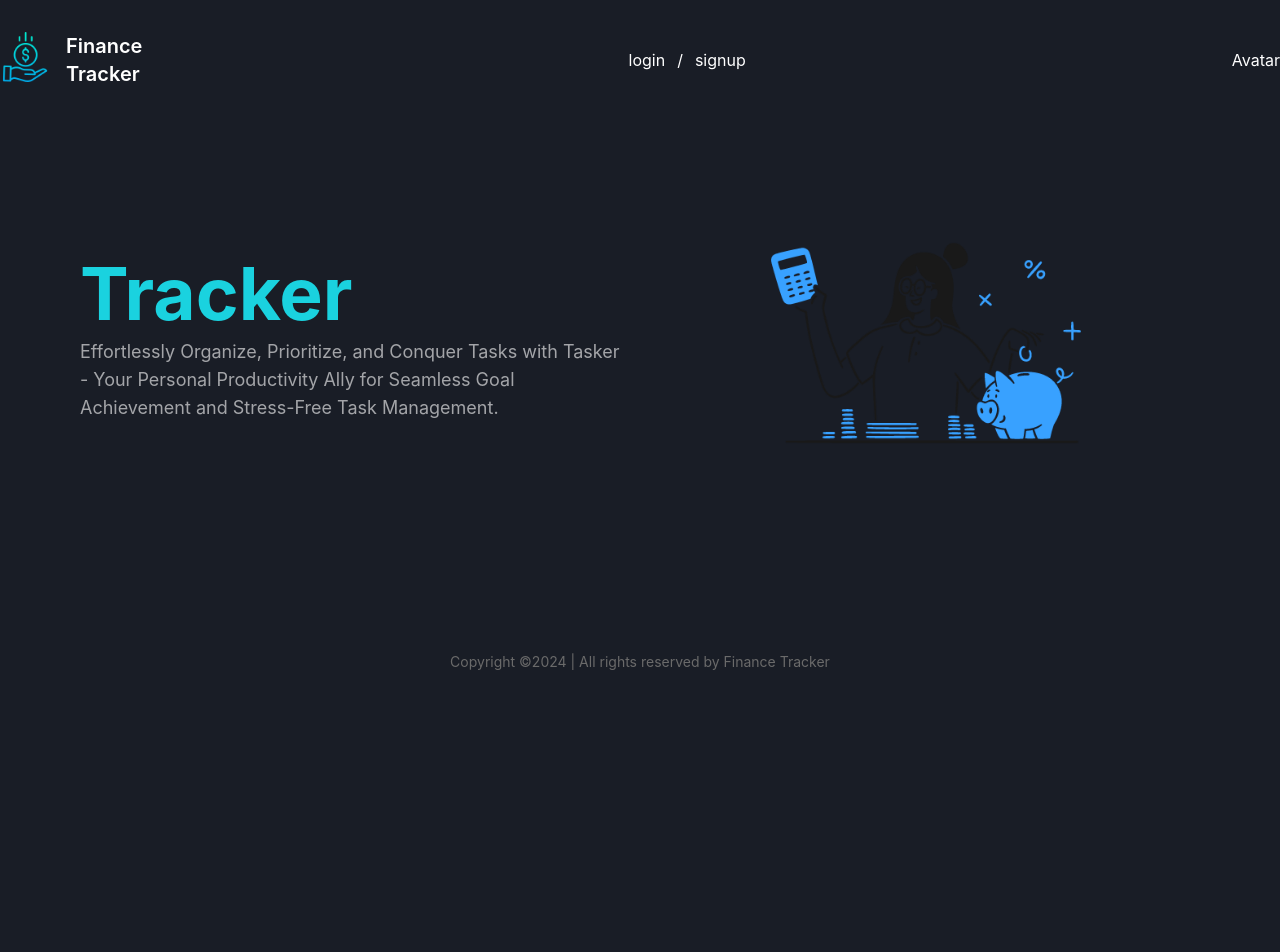
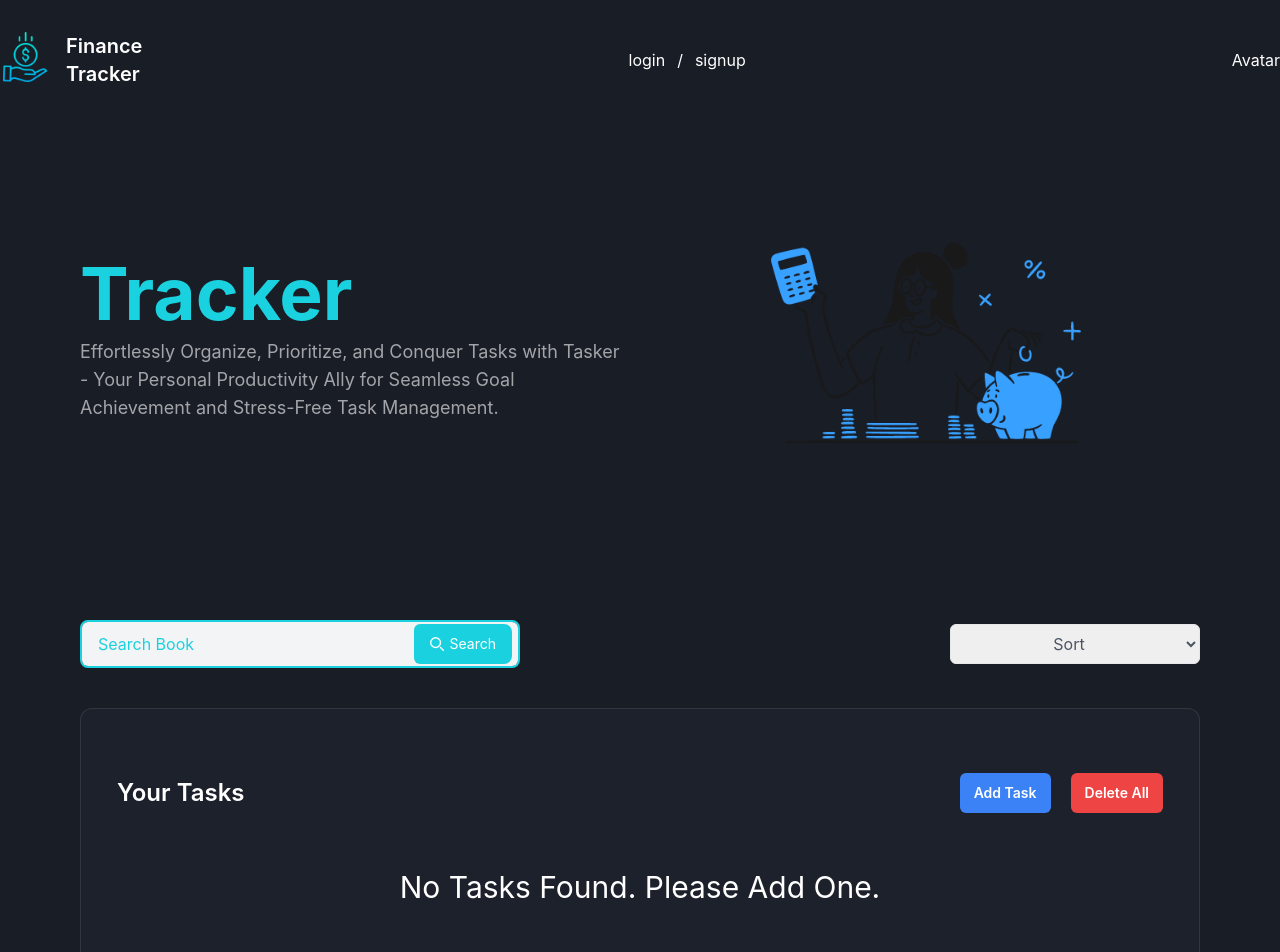
Before and after one commit to atikur-24/finance-tracker-client, a React (Vite) app: page / in a window 1280 px wide. Shown: the top 952 px of the page. Before the commit the page ends 800 px from the top, so only its background shows below. Built offline with nearby package versions, Linux system fonts and the light colour scheme.

Commit message:
added transactions board and render all transaction list

```diff
--- a/src/App.jsx
+++ b/src/App.jsx
@@ -1,13 +1,15 @@
 import HeroSection from "./HeroSection";
 import Footer from "./components/Footer";
 import Navbar from "./components/Navbar";
+import TransactionBoard from "./transaction/TransactionBoard";
 
 function App() {
   return (
     <>
       <Navbar />
-      <main>
+      <main className="flex flex-col items-center justify-center">
         <HeroSection />
+        <TransactionBoard />
       </main>
       <Footer />
     </>
--- /dev/null
+++ b/src/transaction/FilterTransaction.jsx
@@ -0,0 +1,15 @@
+const FilterTransaction = () => {
+  return (
+    <div className="flex items-stretch space-x-3">
+      <select className="cursor-pointer rounded-md border px-4 py-2 text-center text-gray-600">
+        <option value="">Sort</option>
+        <option value="name_asc">Name (A-Z)</option>s
+        <option value="name_desc">Name (Z-A)</option>
+        <option value="year_asc">Publication Year (Oldest)</option>
+        <option value="year_desc">Publication Year (Newest)</option>
+      </select>
+    </div>
+  );
+};
+
+export default FilterTransaction;
--- /dev/null
+++ b/src/transaction/NoTransitionFound.jsx
@@ -0,0 +1,7 @@
+const NoTransitionFound = () => {
+  return (
+    <p className="text-center text-3xl">No Tasks Found. Please Add One.</p>
+  );
+};
+
+export default NoTransitionFound;
--- /dev/null
+++ b/src/transaction/SearchTransaction.jsx
@@ -0,0 +1,44 @@
+const SearchTransaction = () => {
+  return (
+    <div>
+      <form>
+        <div className="flex">
+          <div className="border-primary text-primary m:min-w-[380px] relative w-full overflow-hidden  rounded-lg border-2 lg:min-w-[440px]">
+            <input
+              type="search"
+              id="search-dropdown"
+              className="text-primary placeholder:text-primary z-20 block w-full bg-gray-100 px-4 py-2.5  pr-10 focus:outline-none"
+              placeholder="Search Book"
+              required
+            />
+            <div className="absolute right-0 top-0 flex h-full items-center">
+              <button
+                type="submit"
+                className="bg-primary mr-1.5 flex items-center space-x-1.5 rounded-md rounded-e-lg px-4 py-2.5 text-sm text-white"
+              >
+                <svg
+                  className="h-[14px] w-[14px]"
+                  aria-hidden="true"
+                  xmlns="http://www.w3.org/2000/svg"
+                  fill="none"
+                  viewBox="0 0 20 20"
+                >
+                  <path
+                    stroke="currentColor"
+                    strokeLinecap="round"
+                    strokeLinejoin="round"
+                    strokeWidth="2"
+                    d="m19 19-4-4m0-7A7 7 0 1 1 1 8a7 7 0 0 1 14 0Z"
+                  />
+                </svg>
+                <span>Search</span>
+              </button>
+            </div>
+          </div>
+        </div>
+      </form>
+    </div>
+  );
+};
+
+export default SearchTransaction;
--- /dev/null
+++ b/src/transaction/TransactionActions.jsx
@@ -0,0 +1,17 @@
+const TransactionActions = () => {
+  return (
+    <div className="mb-14 items-center justify-between sm:flex">
+      <h2 className="text-2xl font-semibold max-sm:mb-4">Your Tasks</h2>
+      <div className="flex items-center space-x-5">
+        <button className="rounded-md bg-blue-500 px-3.5 py-2.5 text-sm font-semibold">
+          Add Task
+        </button>
+        <button className="rounded-md bg-red-500 px-3.5 py-2.5 text-sm font-semibold">
+          Delete All
+        </button>
+      </div>
+    </div>
+  );
+};
+
+export default TransactionActions;
--- /dev/null
+++ b/src/transaction/TransactionBoard.jsx
@@ -0,0 +1,30 @@
+import FilterTransaction from "./FilterTransaction";
+import NoTransitionFound from "./NoTransitionFound";
+import SearchTransaction from "./SearchTransaction";
+import TransactionActions from "./TransactionActions";
+import TransactionList from "./TransactionList";
+
+const TransactionBoard = () => {
+  const transactions = 2;
+
+  return (
+    <section className="container lg:px-20">
+      <div className="flex items-center justify-between">
+        <SearchTransaction />
+        <FilterTransaction />
+      </div>
+      <div className="container pt-10">
+        <div className="rounded-xl border border-[rgba(206,206,206,0.12)] bg-[#1D212B] px-6 py-8 md:px-9 md:py-16">
+          <TransactionActions />
+          {transactions.length > 0 ? (
+            <TransactionList />
+          ) : (
+            <NoTransitionFound />
+          )}
+        </div>
+      </div>
+    </section>
+  );
+};
+
+export default TransactionBoard;
--- /dev/null
+++ b/src/transaction/TransactionList.jsx
@@ -0,0 +1,9 @@
+const TransactionList = () => {
+  return (
+    <div>
+      <h3>list</h3>
+    </div>
+  );
+};
+
+export default TransactionList;
```
